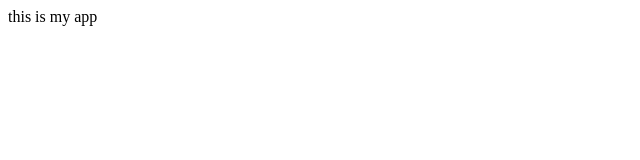
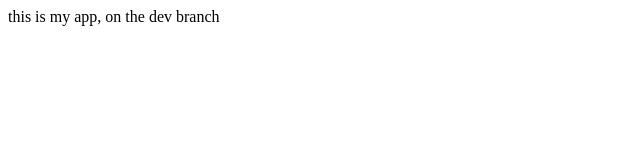
Before and after one commit to uc-fayazsn/IT3038C, a plain HTML site: page testing/index.html in a window 1280 px wide. Shown: the whole page, without its empty margins (0-640 px from the left). Drawn offline with Linux system fonts and the light colour scheme.

Commit message:
Changing the Dev branch index.html

```diff
--- a/testing/index.html
+++ b/testing/index.html
@@ -1,5 +1,5 @@
 <html>
 <body>
-this is my app
+this is my app, on the dev branch
 </bodY>
 </html>
```
